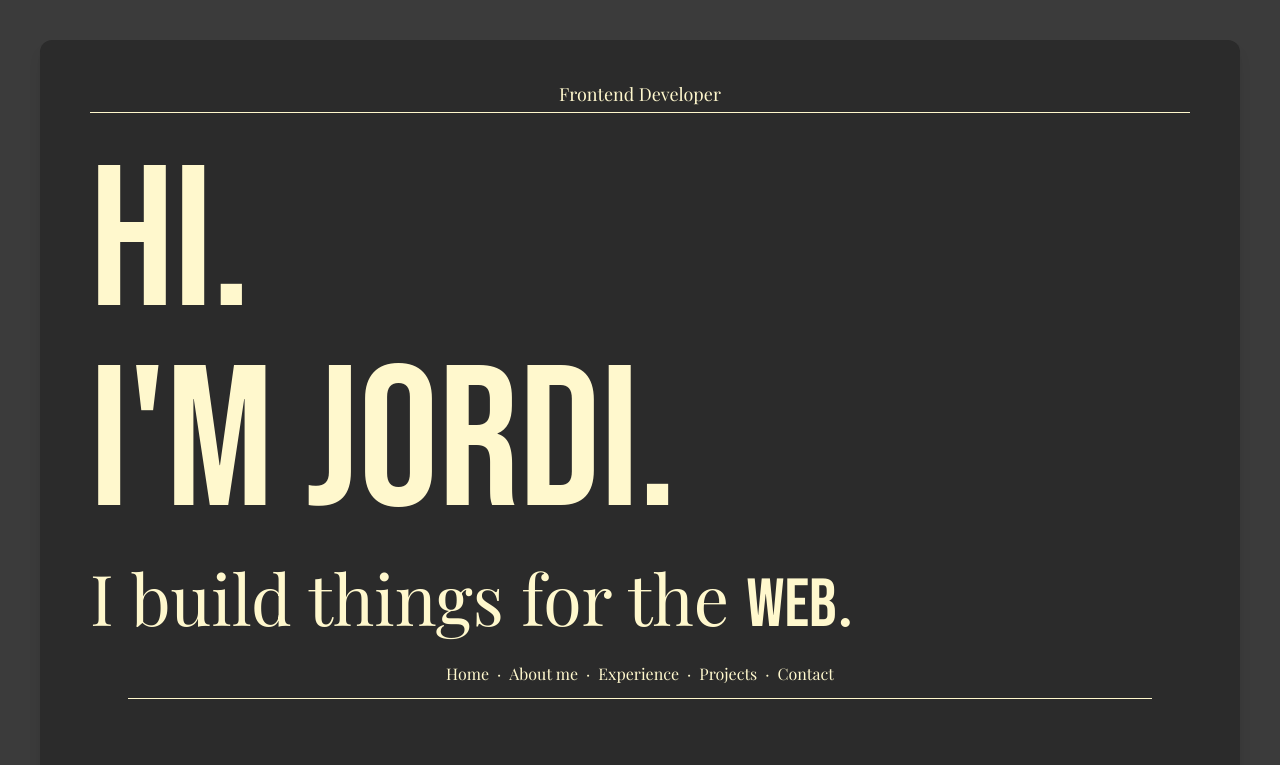
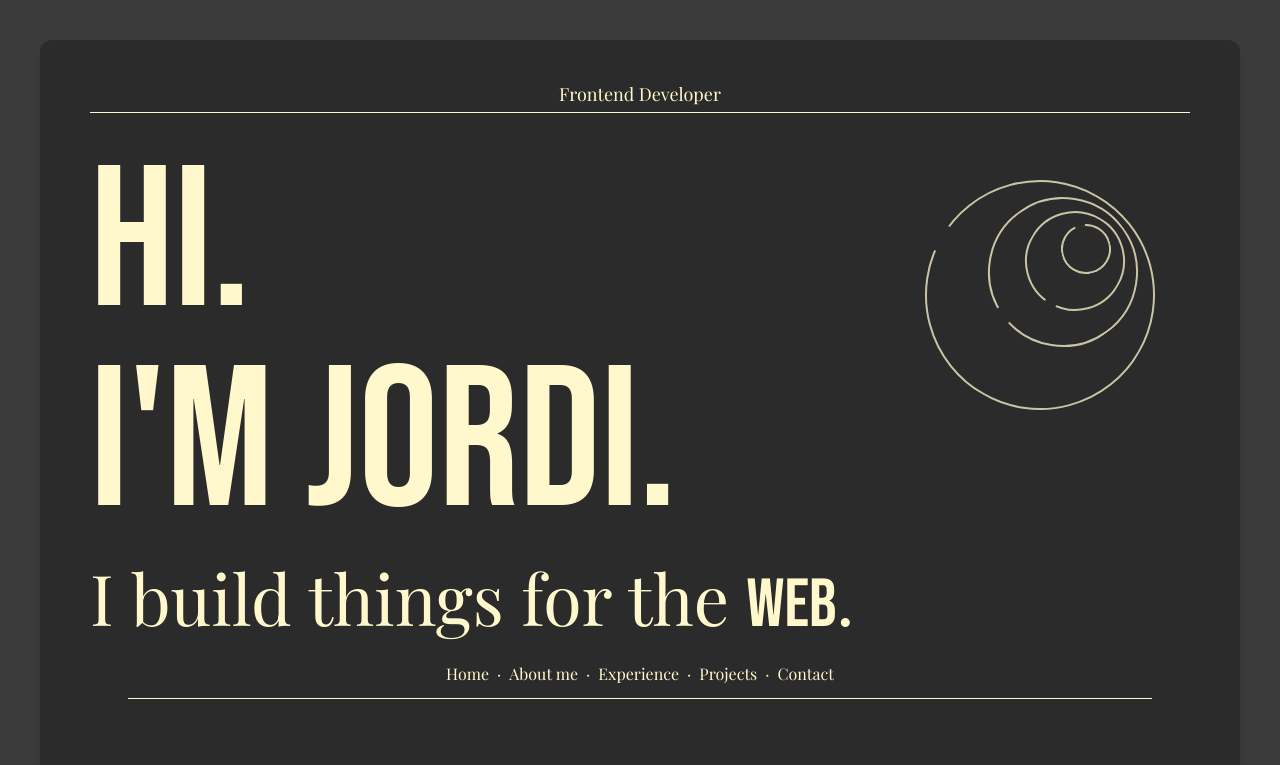
Before and after one commit to jorboare/portfolio2024, a React (Vite) app: page / in a window 1280 px wide. Shown: the top 765 px of the page. Built offline with nearby package versions, Linux system fonts and the light colour scheme; a web font is replaced by a local one.

Commit message:
Clock bg added

```diff
--- a/src/App.tsx
+++ b/src/App.tsx
@@ -29,7 +29,7 @@ function App() {
       <div
         id="home"
         className={`${
-          aboutReached ? "my-10 mx-0 px-[90px] " : "m-10 px-[50px]"
+          aboutReached ? "my-10 mx-0 px-10 " : "m-10 sm:px-[25px] md:px-[50px]"
         } bg-background pt-10 rounded-xl shadow-lg transition-all duration-1000`}
       >
         <Hero></Hero>
--- a/src/components/about/About.tsx
+++ b/src/components/about/About.tsx
@@ -4,7 +4,7 @@ const About = () => {
       id="about"
       className="w-full h-[2000px] pt-0 sm:pt-6 sm:mt-[0px] md:mt-[50px] lg:mt-[80px] sm:border-t-[1px] sm:border-primary md:border-t-0 lg:border-t-0"
     >
-      <h1 className="text-[200px] text-right font-accent p-0 mr-6 text-primary z-30 leading-[10rem] sm:text-6xl md:text-[150px] lg:text-[200px]">
+      <h1 className="text-[200px] text-right font-accent p-0  sm:mr-0 md:mr-6 text-primary z-30 leading-[10rem] sm:text-5xl md:text-[150px] lg:text-[200px]">
         About Me
       </h1>
     </div>
--- /dev/null
+++ b/src/components/clock/Clock.tsx
@@ -0,0 +1,75 @@
+import { useState, useEffect } from "react";
+
+const hoursEquiv = 360 / 12;
+const minEquiv = 360 / 60;
+const secEquiv = 360 / 60;
+const milEquiv = 360 / 1000;
+
+const Clock = () => {
+  const [hours, setHours] = useState(0);
+  const [minutes, setMinutes] = useState(0);
+  const [seconds, setSeconds] = useState(0);
+  const [milliseconds, setMilliseconds] = useState(0);
+
+  useEffect(() => {
+    const interval = setInterval(() => {
+      const date = new Date();
+      setHours(date.getHours());
+      setMinutes(date.getMinutes());
+      setSeconds(date.getSeconds());
+      setMilliseconds(date.getMilliseconds());
+    }, 1);
+    return () => clearInterval(interval);
+  }, []);
+
+  useEffect(() => {
+    const element: HTMLElement | null = document.querySelector("#hour");
+    if (element) element.style.transform = `rotate(${hoursEquiv * hours}deg)`;
+  }, [hours]);
+  useEffect(() => {
+    const element: HTMLElement | null = document.querySelector("#minute");
+    if (element) element.style.transform = `rotate(${minEquiv * minutes}deg)`;
+  }, [minutes]);
+  useEffect(() => {
+    const element: HTMLElement | null = document.querySelector("#second");
+    if (element) element.style.transform = `rotate(${secEquiv * seconds}deg)`;
+  }, [seconds]);
+  useEffect(() => {
+    const element: HTMLElement | null = document.querySelector("#millisecond");
+    if (element)
+      element.style.transform = `rotate(${milEquiv * milliseconds}deg)`;
+  }, [milliseconds]);
+  return (
+    <div className="absolute right-0 top-0 w-[300px] h-[300px] flex justify-center items-center opacity-75">
+      <div className="w-[250px] h-[250px]">
+        <div className="absolute top-[50%] left-[50%] -translate-x-1/2 -translate-y-1/2  z-10">
+          <div
+            id="hour"
+            className=" w-[230px] h-[230px] rounded-full  border-primary border-2 crop-circle"
+          ></div>
+
+          <div className="absolute top-[40%] left-[60%] -translate-x-1/2 -translate-y-1/2  z-[15]">
+            <div
+              id="minute"
+              className="w-[150px] h-[150px] rounded-full  border-primary border-2 crop-circle"
+            ></div>
+          </div>
+          <div className="absolute top-[35%] left-[65%] -translate-x-1/2 -translate-y-1/2  z-[20]">
+            <div
+              id="second"
+              className="w-[100px] h-[100px] rounded-full  border-primary border-2 crop-circle"
+            ></div>
+          </div>
+          <div className="absolute top-[30%] left-[70%] -translate-x-1/2 -translate-y-1/2 z-[25]">
+            <div
+              id="millisecond"
+              className="w-[50px] h-[50px] rounded-full  border-primary border-2 crop-circle-big-gap"
+            ></div>
+          </div>
+        </div>
+      </div>
+    </div>
+  );
+};
+
+export default Clock;
--- a/src/components/hero/Hero.tsx
+++ b/src/components/hero/Hero.tsx
@@ -1,4 +1,5 @@
 import { useState, useEffect } from "react";
+import Clock from "../clock/Clock";
 const Hero = () => {
   const [show, setShow] = useState(false);
   let fontIndex = 0;
@@ -37,7 +38,7 @@ const Hero = () => {
           show ? "w-full opacity-100" : "w-0 opacity-0"
         } h-[1px] w-full m-auto bg-primary mb-8 mt-1 transition-all duration-500`}
       />
-      <div className="w-full sm:h-[180px] md:h-[400px] lg:h-[500px] relative overflow-hidden">
+      <div className="w-full sm:h-[180px] md:h-[400px] lg:h-[500px] relative overflow-hidden z-50">
         <h1 className="text-[200px] font-accent p-0 m-0 text-primary z-30 leading-[10rem] sm:text-6xl md:text-[150px] lg:text-[200px]">
           Hi. <span className="block m-0 p-0">I'm Jordi.</span>
         </h1>
@@ -48,11 +49,7 @@ const Hero = () => {
           </span>
           .
         </h2>
-
-        {/* <div className="w-1/2 h-full  bg-secondary absolute top-0 left-0  z-20" /> */}
-        {/* <div className="w-[600px] h-[600px] rounded-full bg-secondary absolute top-0 left-[50%] translate-x-[-50%] translate-y-[-50%] z-10" />
-      <div className="w-16 h-16 rounded-full bg-accent absolute bottom-[20%] left-[50%] translate-x-[-50%] translate-y-[-50%] z-10" />
-      <div className="w-96 h-96 rounded-full bg-secondary absolute bottom-0 left-[50%] translate-x-[-50%] translate-y-[50%] z-10" /> */}
+        <Clock></Clock>
       </div>
     </div>
   );
--- a/src/layout/navbar/Navbar.tsx
+++ b/src/layout/navbar/Navbar.tsx
@@ -44,7 +44,7 @@ const Navbar = () => {
             : isSticky
             ? "fixed top-0 left-1/2 -translate-x-1/2 py-2 bg-custom mt-2 rounded-3xl border-b-0"
             : "absolute sm:top-[357px] md:top-[537px] lg:top-[650px] border-b left-1/2 -translate-x-1/2 py-3"
-        } border-primary md:w-[80%] lg:w-[80%] transition-noTransform`}
+        } border-primary md:w-[80%] lg:w-[80%] transition-noTransform z-50`}
       >
         {mobile ? (
           <div className="w-6 h-[2px] bg-primary  after:absolute after:top-[5px] after:w-6 after:h-[2px] after:bg-primary before:absolute before:-top-[5px] before:w-6 before:h-[2px] before:bg-primary cursor-pointer" />
--- a/tailwind.config.js
+++ b/tailwind.config.js
@@ -34,6 +34,14 @@ export default {
           transition:
             "width 0.5s ease, heigth 0.5s ease, background 0.5s ease, border 0.1s ease, border-radius 0.5s ease",
         },
+        ".crop-circle": {
+          "clip-path":
+            "polygon(0% 0%, 44% 0%, 44% 5%,56% 5%, 56% 0%, 100% 0%, 100% 100%, 0% 100%)",
+        },
+        ".crop-circle-big-gap": {
+          "clip-path":
+            "polygon(0% 0%, 40% 0%, 40% 5%,60% 5%, 60% 0%, 100% 0%, 100% 100%, 0% 100%)",
+        },
       });
     },
   ],
```
